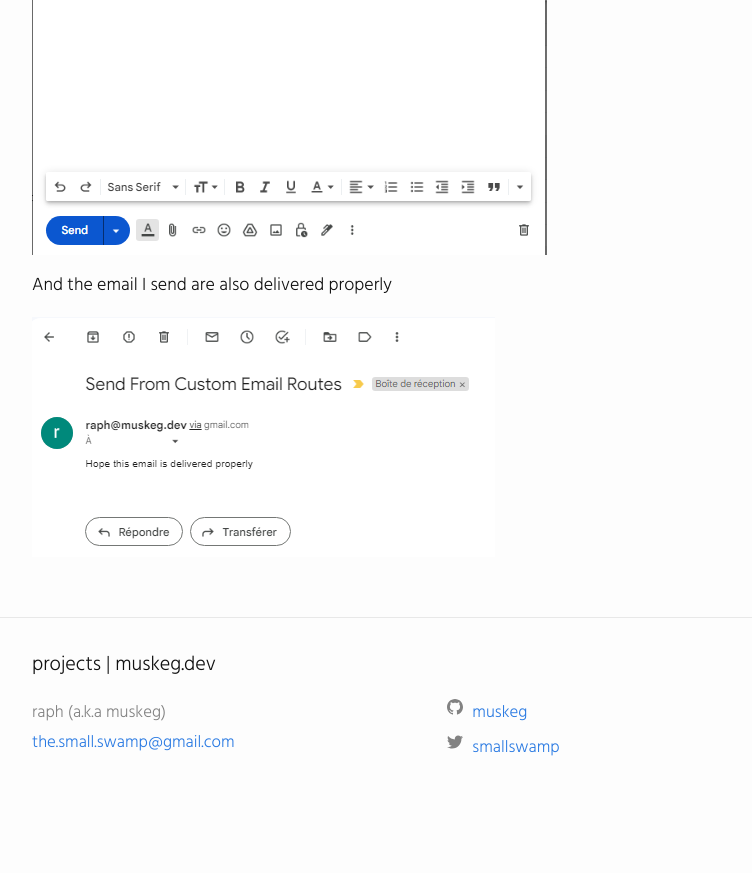
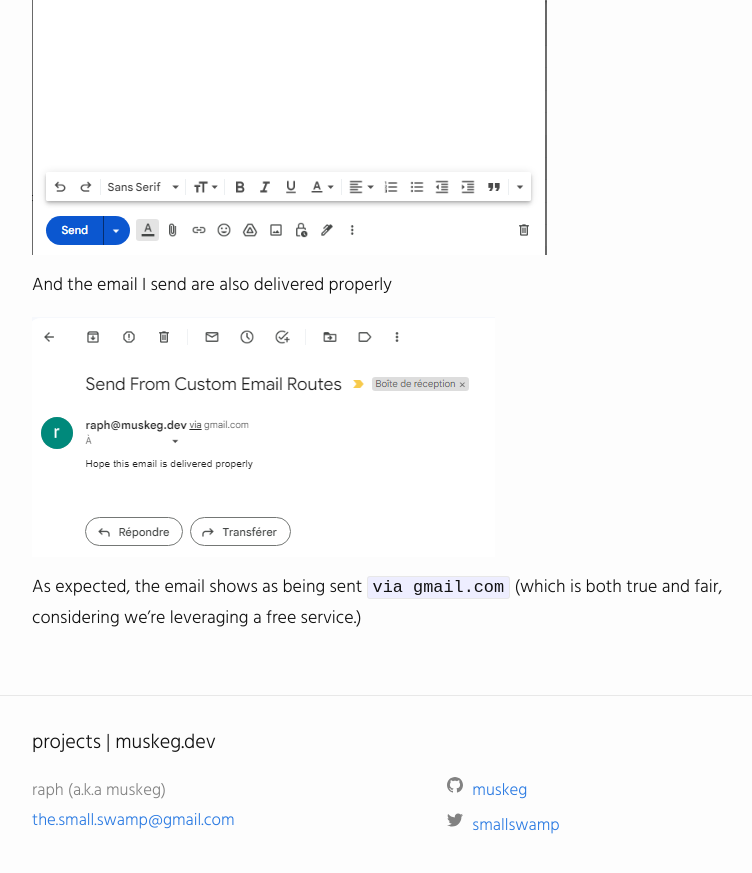
Before and after one commit to muskeg/blog, a Jekyll site: the page built from _posts/2023-10-12-routed-emails.markdown, in a window 1280 px wide and 900 px high, scrolled down 5094 px. Shown: the top 873 px of the window, without its empty margins (238-990 px from the left). Built offline with Jekyll 4.4.1, drawn with Linux system fonts in a browser that asks for light colours; before the commit the page ends 5916 px from its top, so only the background shows below that.

Commit message:
send messages with custom email routes through gmail

```diff
--- a/_posts/2023-10-12-routed-emails.markdown
+++ b/_posts/2023-10-12-routed-emails.markdown
@@ -70,3 +70,5 @@ So I can now select my custom address in the `From` dropdown menu:
 And the email I send are also delivered properly
 
 ![Custom address mail delivery](/assets/img/2023-10-12-routed-emails/email-delivery.png)
+
+As expected, the email shows as being sent `via gmail.com` (which is both true and fair, considering we're leveraging a free service.)
```
